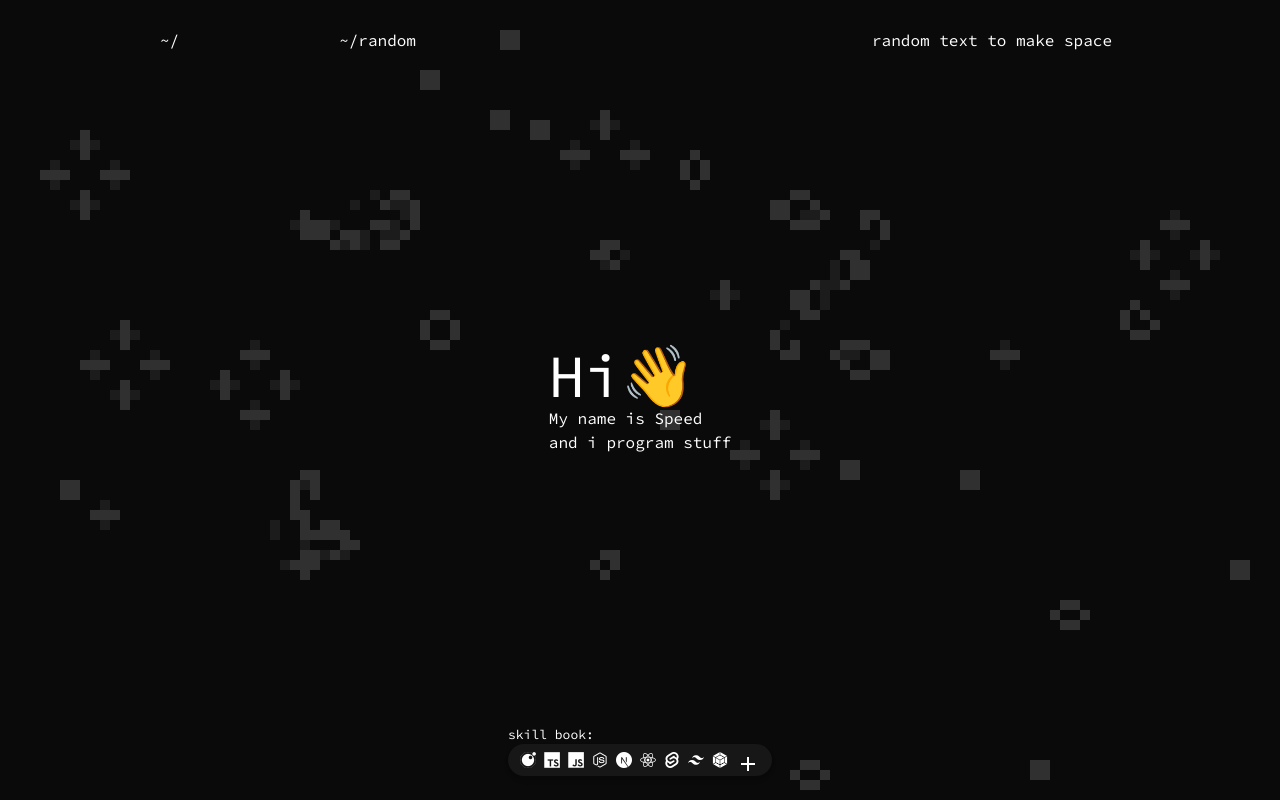
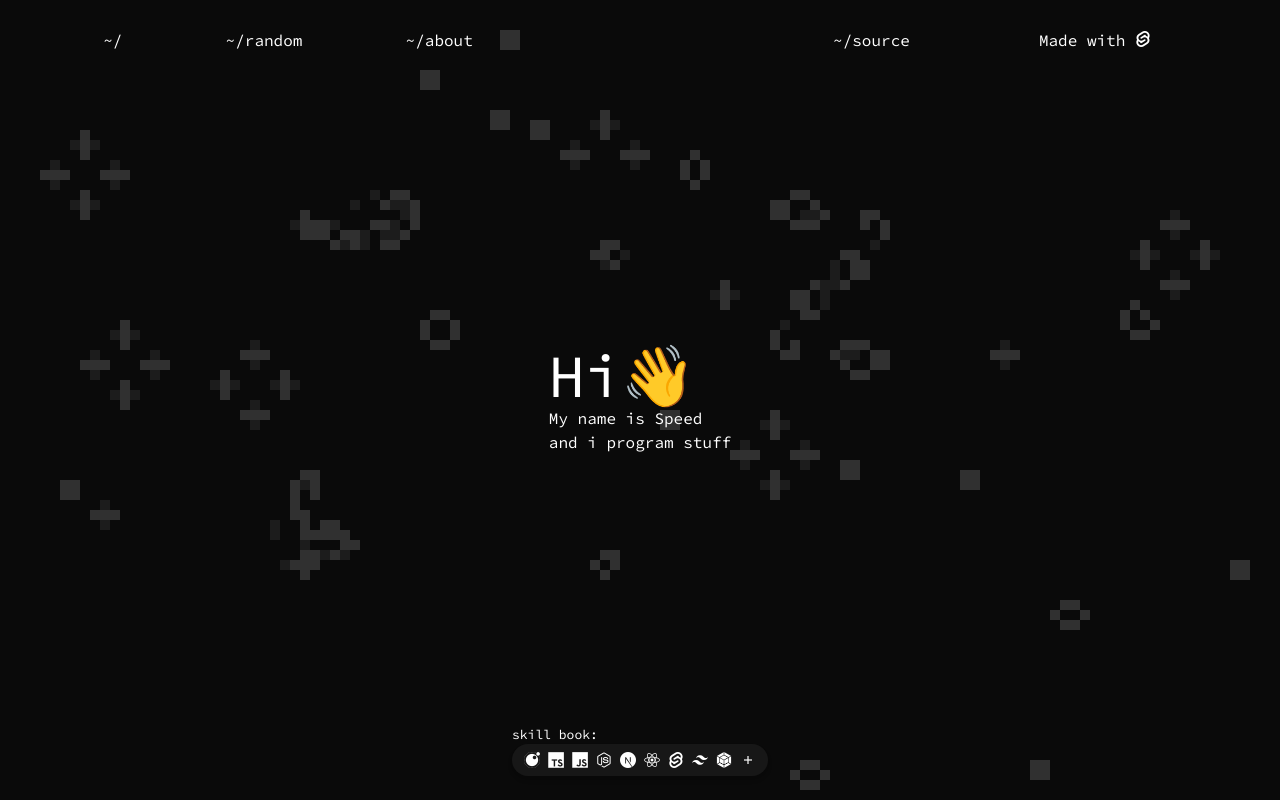
Before and after one commit to Deepsn/portfolio, a SvelteKit app: page / in a window 1280 px wide. Built offline with nearby package versions, Linux system fonts and the light colour scheme.

Commit message:
feat: source link fix: plus sizing

```diff
--- a/src/components/Navbar.svelte
+++ b/src/components/Navbar.svelte
@@ -1,11 +1,16 @@
 <nav class="flex w-full my-7 justify-between">
 	<ul class="flex w-[45%] justify-evenly">
 		<a href="/">~/</a>
-		<a href="/">~/random</a>
+		<a href="/random">~/random</a>
+		<a href="/about">~/about</a>
 	</ul>
 
 	<ul class="flex w-[45%] justify-evenly">
-		<p>random text to make space</p>
+		<a href="https://github.com/Deepsn/portfolio">~/source</a>
+		<p>
+			Made with
+			<i class="devicon-svelte-plain" />
+		</p>
 	</ul>
 </nav>
 
--- a/src/routes/+page.svelte
+++ b/src/routes/+page.svelte
@@ -38,7 +38,8 @@
 				</Popup>
 			{/each}
 			<Popup iconName="currently learning">
-				<i class="flex justify-center material-symbols-outlined pointer-events-none select-none"
+				<i
+					class="flex justify-center text-[16px] material-symbols-outlined pointer-events-none select-none"
 					>add</i
 				>
 			</Popup>
```
